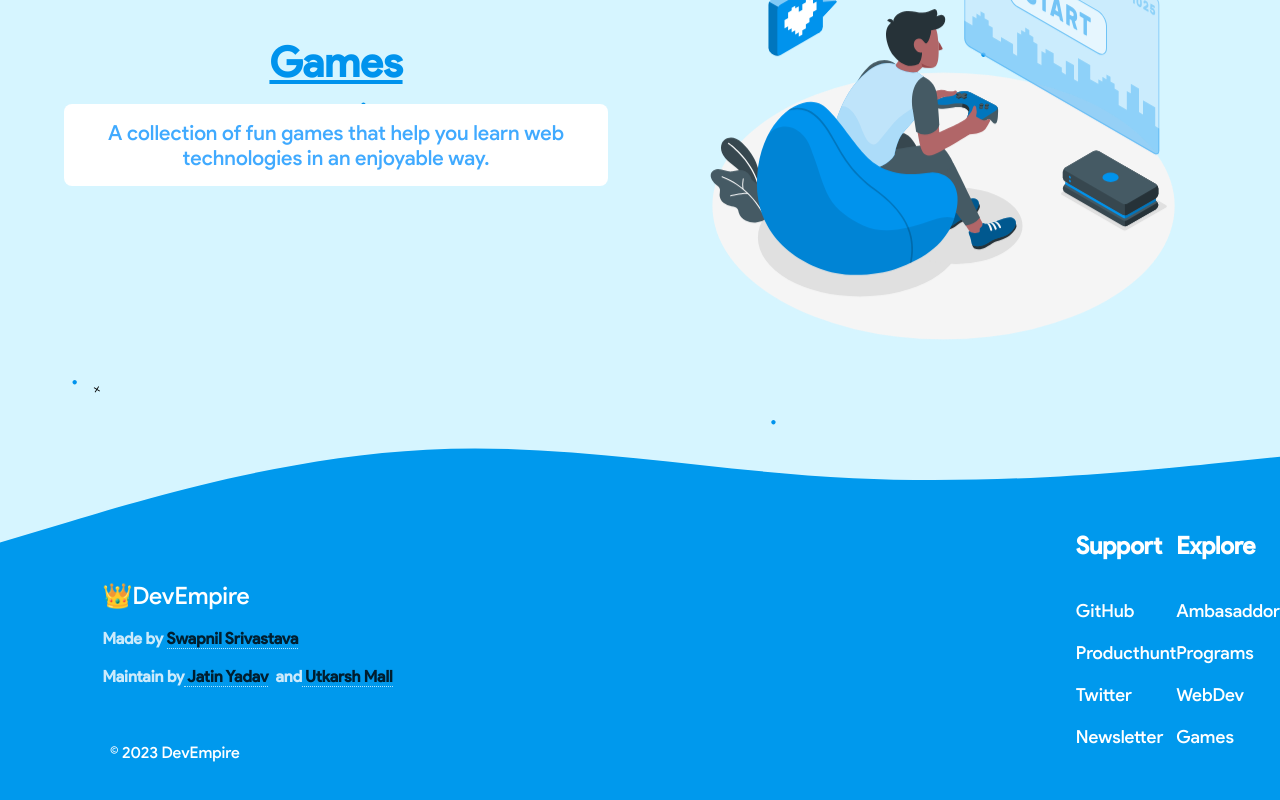
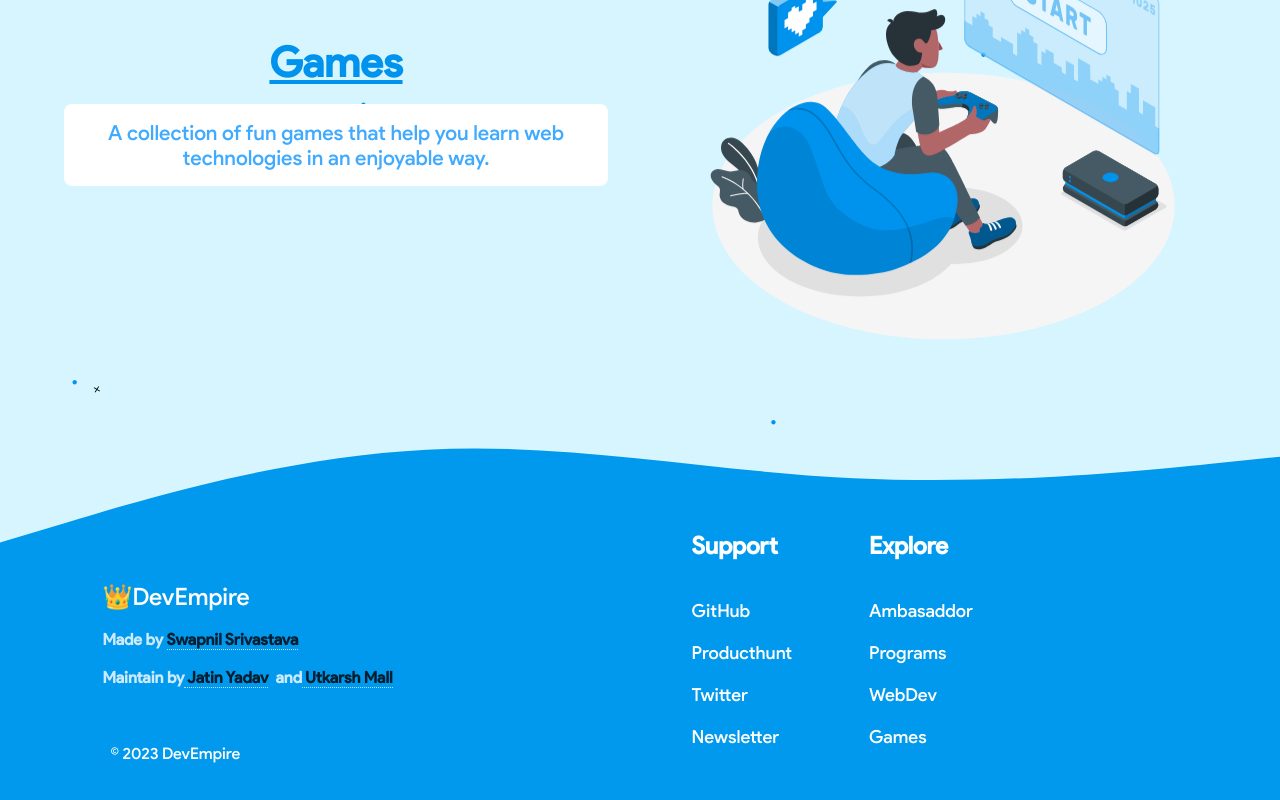
Before and after one commit to swapnilsparsh/DevEmpire, a Next.js app: page / in a window 1280 px wide. Shown: the part 2445-3245 px from the top of the page. Built offline with nearby package versions, Linux system fonts and the light colour scheme; no server answers.

Commit message:
Footer ficed

```diff
--- a/components/Footer.js
+++ b/components/Footer.js
@@ -55,7 +55,7 @@ const Footer = () => {
         <p className="footer-copyright">© 2023 DevEmpire</p>
       </footer>
         <div className="footer-details">
-          <Container>
+        <div className="column1">
           <Column1>
             <Heading1>Support</Heading1>
             <FooterLink target="_blank" href="https://github.com/swapnilsparsh/DevEmpire">GitHub</FooterLink>
@@ -63,6 +63,8 @@ const Footer = () => {
             <FooterLink href="https://twitter.com/intent/tweet?text=Check%20out%20this%20awesome%20website%20having%20a%20collection%20of%20all%20the%20campus%20ambassador%20and%20fellowship%20programs&url=https://devempire.netlify.app&via=swapnilsparsh">Twitter</FooterLink>
             <FooterLink href="#">Newsletter</FooterLink>
           </Column1>
+          </div>
+          <div className="column2">
           <Column2>
             <Heading2>Explore</Heading2>
             <FooterLink href="/ambassador">Ambasaddor</FooterLink>
@@ -70,7 +72,7 @@ const Footer = () => {
             <FooterLink href="/webdev">WebDev</FooterLink>
             <FooterLink href="/games">Games</FooterLink>
           </Column2>
-          </Container>
+          </div>
         </div>
     </div>
   );
--- a/components/FooterStyles.js
+++ b/components/FooterStyles.js
@@ -1,32 +1,30 @@
 import styled from 'styled-components';
 
-export const Box = styled.div`
-padding: 80px 60px;
-background: blue;
-position: relative;
-bottom: 0;
-width: 100%;
+// export const Box = styled.div`
+// padding: 80px 60px;
+// background: blue;
+// position: relative;
+// bottom: 0;
+// width: 100%;
 
 
-@media (max-width: 1000px) {
-	padding: 70px 30px;
-}
-`;
+// @media (max-width: 1000px) {
+// 	padding: 70px 30px;
+// }
+// `;
 
-export const Container = styled.div`
-	display:inline-block;
-	float:right;
-`
+// export const Container = styled.div`
+// 	display:inline-block;
+// 	float:right;
+// `
 
 export const Column1 = styled.div`
-display: flex;
-flex-direction: column;
-float:left;
+display: grid;
+width: 50%;
 `;
 export const Column2 = styled.div`
-display: flex;
-flex-direction: column;
-float :right;
+display: grid;
+width:50%;
 `;
 
 // export const Row = styled.div`
@@ -48,8 +46,8 @@ font-size: 18px;
 text-decoration: none;
 
 &:hover {
-	color: green;
-	transition: 200ms ease-in;
+	color: purple;
+	transition: color .1s ease-in;
 }
 `;
 
--- a/styles/globals.css
+++ b/styles/globals.css
@@ -1005,7 +1005,7 @@ replaced by just the links.*/
   padding: 10rem 0rem 2rem 0rem;
   display:grid;
   grid-template-columns: auto auto;
-  position:relative;
+  width:100%;
 }
 
 .footer-question {
@@ -1028,7 +1028,7 @@ replaced by just the links.*/
   opacity: 1 !important;
 }
 .footer-question h2{
-  margin-top: 50px;
+  margin-top: 3.2rem;
   font-weight: 400;
   text-decoration: none;
   color: white;
@@ -1036,10 +1036,20 @@ replaced by just the links.*/
 .footer-copyright{
   color: white;
   display:flex;
-  margin-left: 110px;
-}
-
+  margin-left: 6.9rem;
+  width:50%;
+}
+.footer-details{
+  /* margin-right: 20%; */
+  display:grid;
+  grid-column-gap: 20%;
+  grid-template-columns: auto auto;
+  justify-items: center;
+  align-items: center;
+  width:50%;
+}
 /* Footer End */
+
 /* Back To Top Start */
 .back-to-top .top {
   position: fixed;
```
